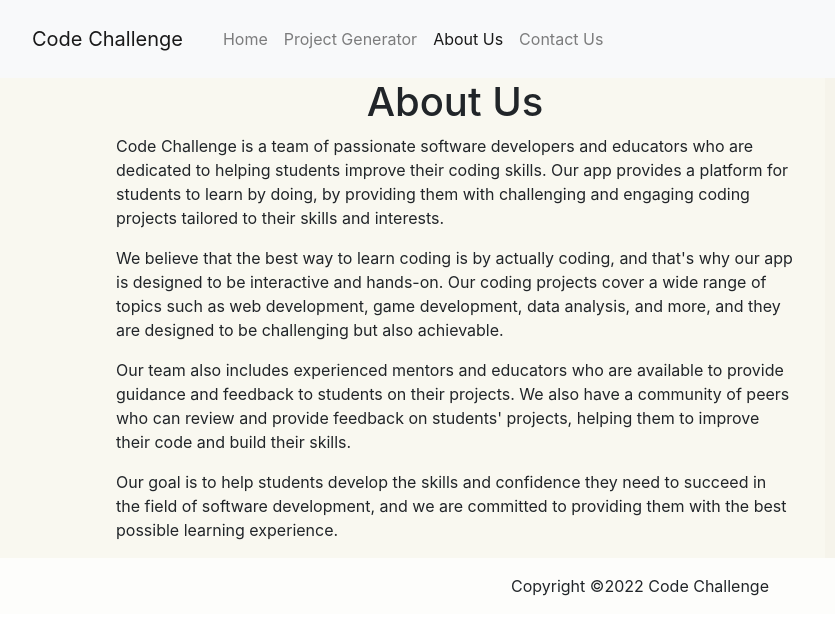
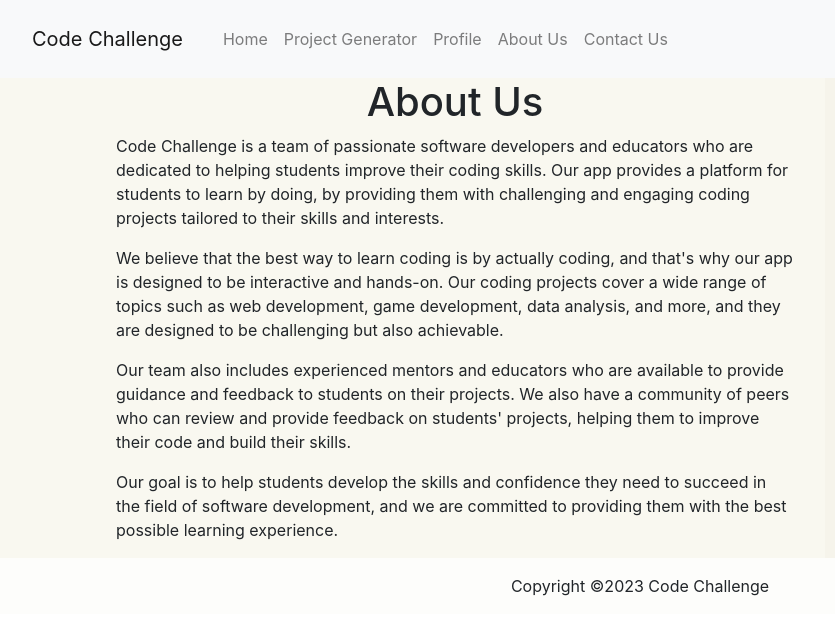
Before and after one commit to jayeshpaluru/CollegeCodingProjectWebsite, a website: page AboutUs.html in a window 1280 px wide. Shown: the full height of the page, 0-835 px from the left. Drawn offline with nearby package versions, Linux system fonts and the light colour scheme.

Commit message:
changed connections

```diff
--- a/AboutUs.html
+++ b/AboutUs.html
@@ -23,8 +23,11 @@
                 <li class="nav-item">
                     <a class="nav-link" href="ProjectGenerator.html">Project Generator</a>
                 </li>
-                    <li class="nav-item active">
-                        <a class="nav-link" href="#">About Us</a>
+                <li>
+                    <a class="nav-link" href="profile.html">Profile</a>
+                </li>
+                <li class="nav-item">
+                    <a class="nav-link" href="AboutUs.html">About Us</a>
                 </li>
                 <li class="nav-item">
                     <a class="nav-link" href="contactUs.html">Contact Us</a>
@@ -75,7 +78,7 @@
           <div class="container">
               <div class="row">
                   <div class="col-md-12">
-                      <p class="text-center">Copyright ©2022 Code Challenge</p>
+                      <p class="text-center">Copyright ©2023 Code Challenge</p>
                   </div>
               </div>
           </div>
```
Lines whose indentation alone changed are shown as unchanged.
